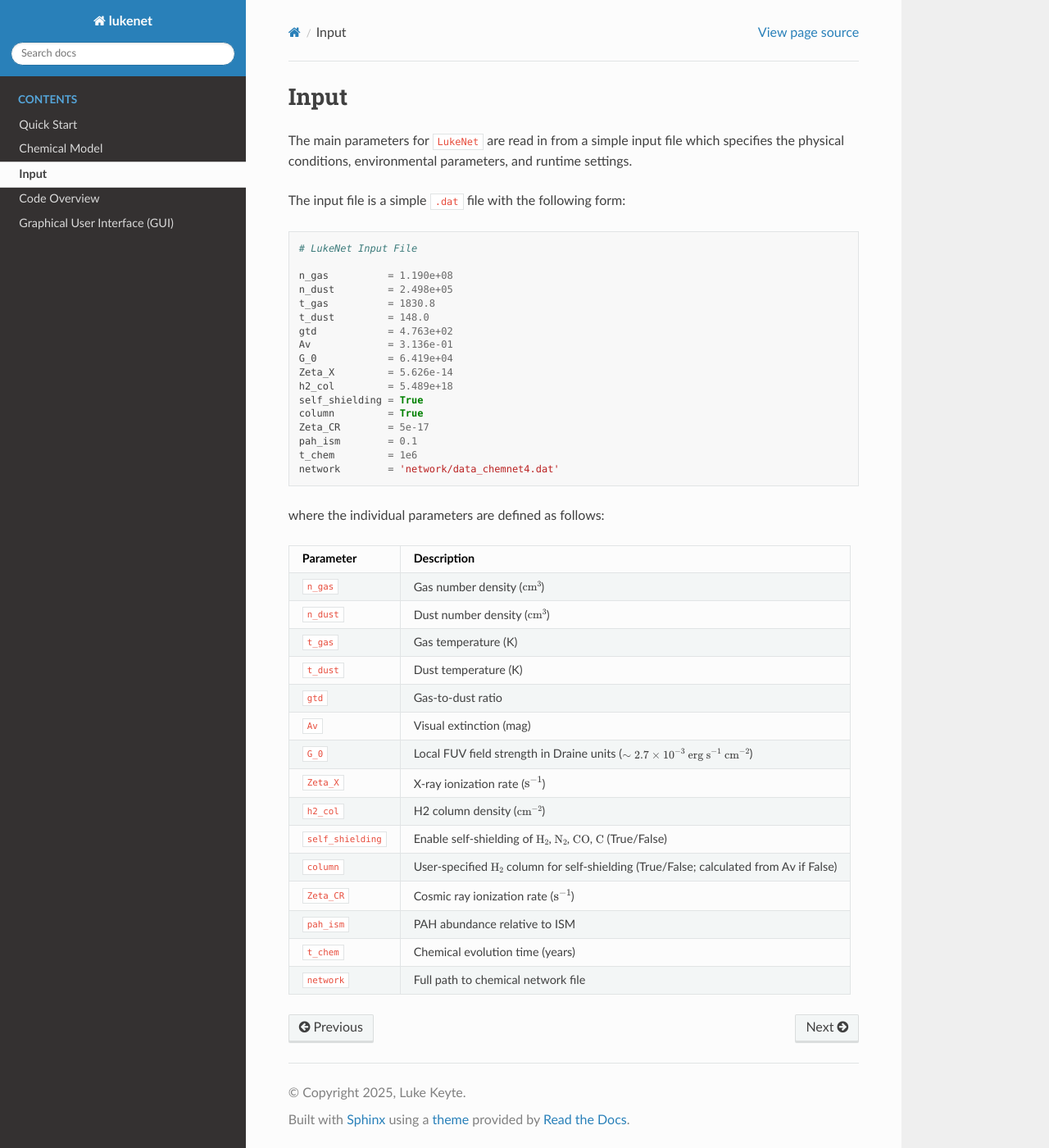
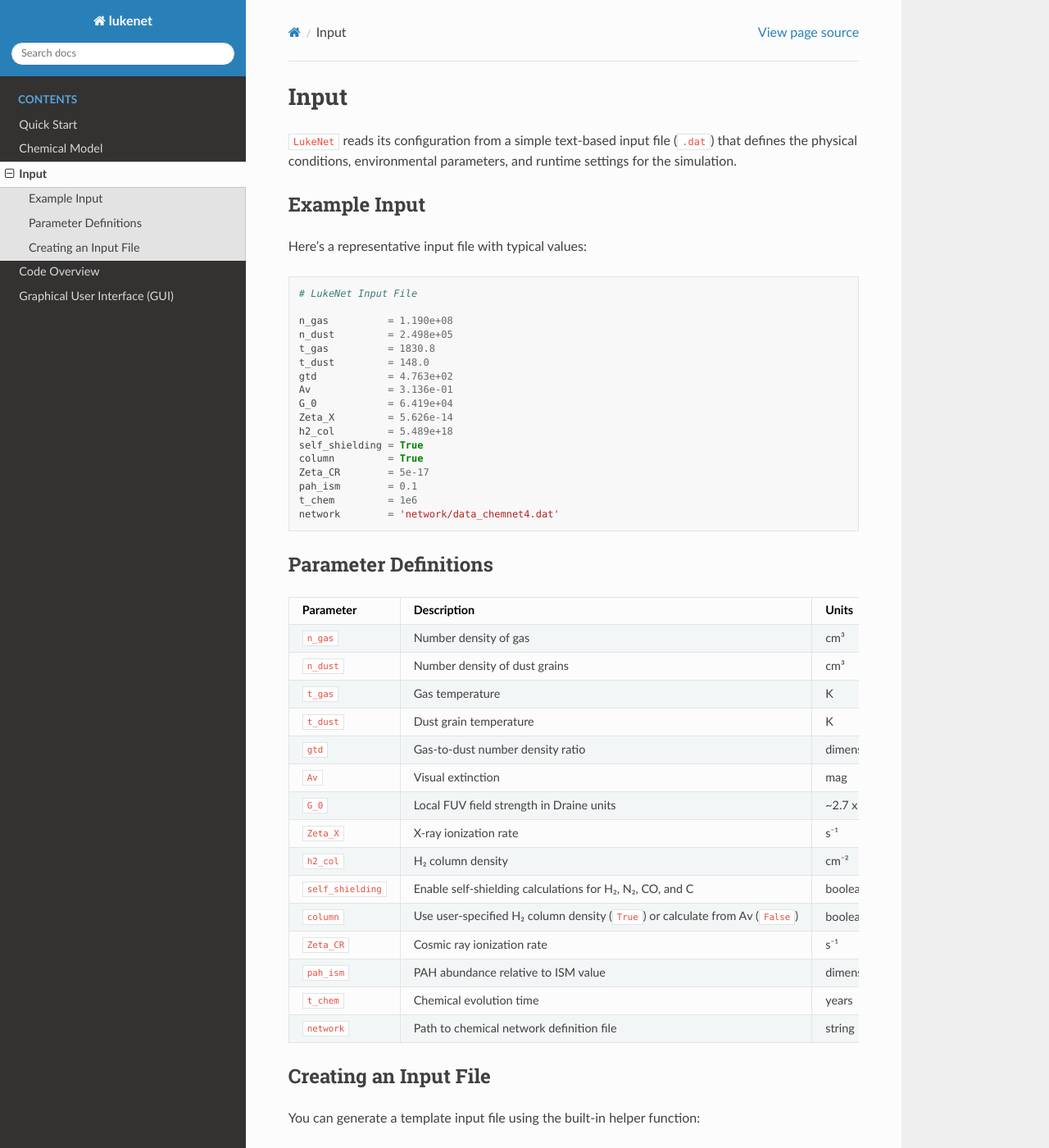
Before and after one commit to lukekeyte/lukenet-docs, a Sphinx documentation site: the page built from docs/input_file/index.md, in a window 1280 px wide and 1400 px high. Shown: the whole window at 82% size. Built offline with Sphinx 7.4.7 and the Read the Docs theme 3.1.0, drawn with Linux system fonts in a browser that asks for light colours; some of the changed text lies outside the part shown.

Commit message:
Input File

````diff
--- a/docs/input_file/index.md
+++ b/docs/input_file/index.md
@@ -1,8 +1,9 @@
 # Input
 
-The main parameters for `LukeNet` are read in from a simple input file which specifies the physical conditions, environmental parameters, and runtime settings.
+``LukeNet`` reads its configuration from a simple text-based input file (`.dat`) that defines the physical conditions, environmental parameters, and runtime settings for the simulation.
 
-The input file is a simple `.dat` file with the following form:
+## Example Input
+Here's a representative input file with typical values:
 
 ```
 # LukeNet Input File
@@ -24,23 +25,34 @@
 network        = 'network/data_chemnet4.dat'
 ```
 
-where the individual parameters are defined as follows:
+## Parameter Definitions
+
+| Parameter | Description | Units |
+|:----------|:------------|:------|
+| `n_gas` | Number density of gas | cm³ |
+| `n_dust` | Number density of dust grains | cm³ |
+| `t_gas` | Gas temperature | K |
+| `t_dust` | Dust grain temperature | K |
+| `gtd` | Gas-to-dust number density ratio | dimensionless |
+| `Av` | Visual extinction | mag |
+| `G_0` | Local FUV field strength in Draine units | ~2.7 x 10⁻³ erg s⁻¹ cm⁻² |
+| `Zeta_X` | X-ray ionization rate | s⁻¹ |
+| `h2_col` | H₂ column density | cm⁻² |
+| `self_shielding` | Enable self-shielding calculations for H₂, N₂, CO, and C | boolean |
+| `column` | Use user-specified H₂ column density (`True`) or calculate from Av (`False`) | boolean |
+| `Zeta_CR` | Cosmic ray ionization rate | s⁻¹ |
+| `pah_ism` | PAH abundance relative to ISM value | dimensionless |
+| `t_chem` | Chemical evolution time | years |
+| `network` | Path to chemical network definition file | string |
 
 
-| Parameter| Description |
-|:-----|:------|
-| `n_gas`          | Gas number density ($\small\text{cm}^3$)   |
-| `n_dust`         | Dust number density ($\small\text{cm}^3$)     |
-| `t_gas`          | Gas temperature (K)   |
-| `t_dust`         | Dust temperature (K)   |
-| `gtd`            | Gas-to-dust ratio   |
-| `Av`             | Visual extinction (mag) |
-| `G_0`            | Local FUV field strength in Draine units ($\small {\sim2.7 \times 10^{-3} \; \text{erg s}^{-1} \;\text{cm}^{-2}}$) |
-| `Zeta_X`         | X-ray ionization rate ($\text{s}^{-1}$) |
-| `h2_col`         | H2 column density ($\small\text{cm}^{-2}$)   |
-| `self_shielding` | Enable self-shielding of $\small \text{H}_2$, $\small \text{N}_2$, $\small \text{CO}$, $\small \text{C}$ (True/False) |
-| `column`         | User-specified $\small \text{H}_2$ column for self-shielding (True/False; calculated from Av if False)|
-| `Zeta_CR`        | Cosmic ray ionization rate ($\text{s}^{-1}$) |
-| `pah_ism`        | PAH abundance relative to ISM |
-| `t_chem`         | Chemical evolution time (years) |
-| `network`        | Full path to chemical network file |
+## Creating an Input File
+You can generate a template input file using the built-in helper function:
+```python
+import lukenet
+
+# Generate default input file
+lukenet.create_input("path/to/save/input_file.dat")
+
+# Modify the generated file with your specific parameters
+```
````
